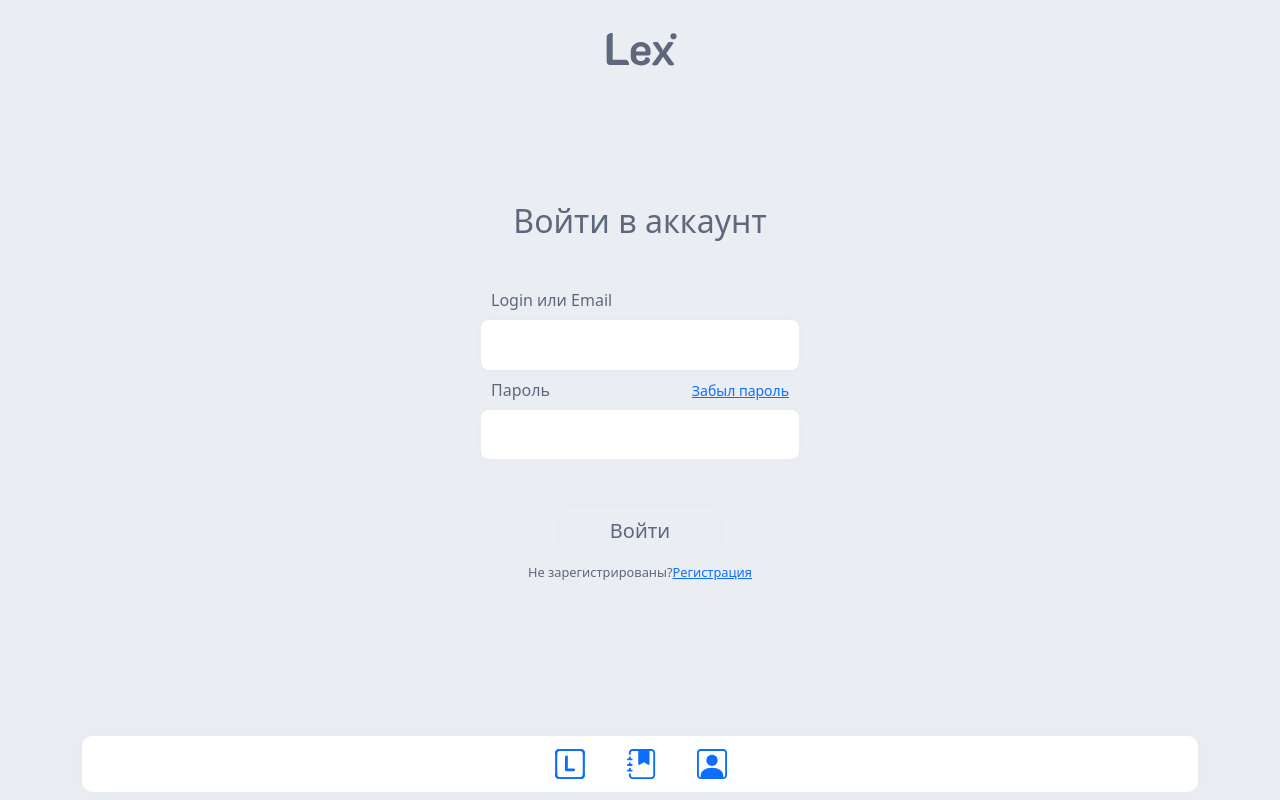
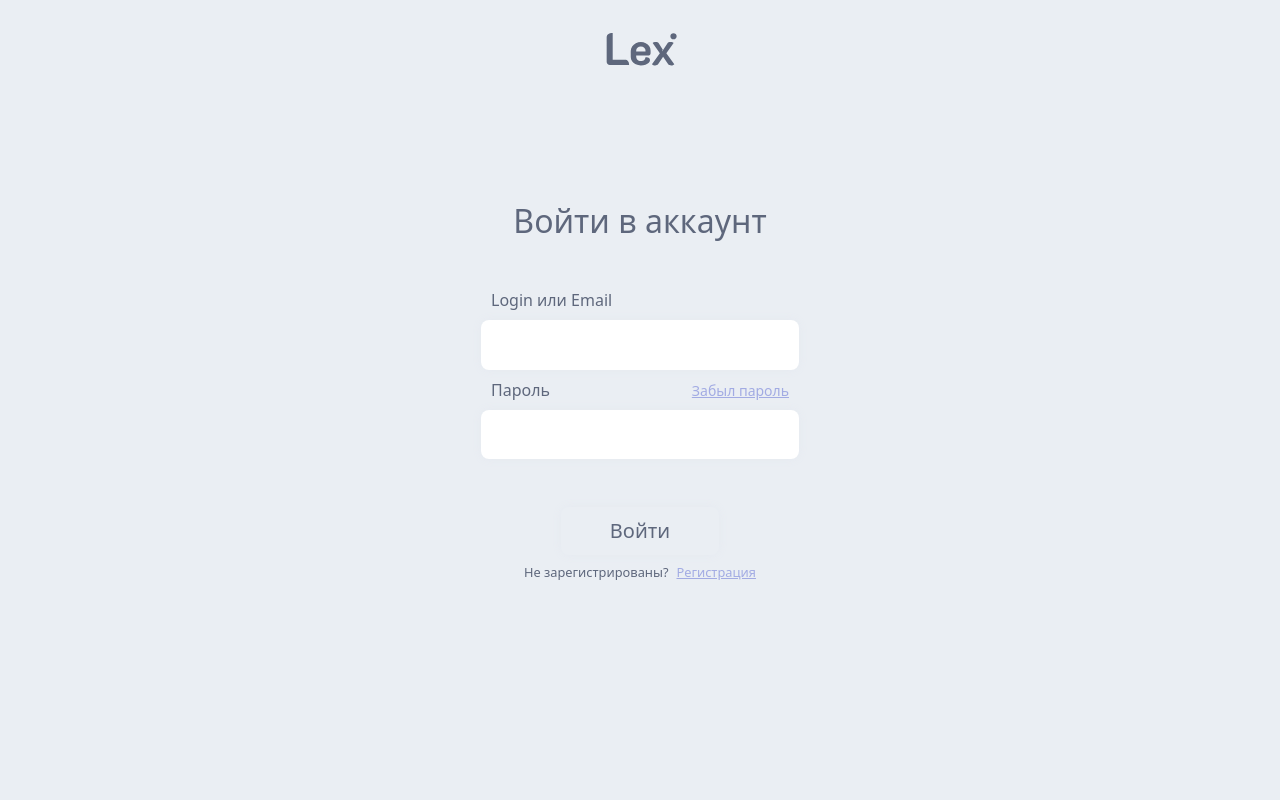
Before and after one commit to Holid4y/Lexi_client, a React (Vite) app: page /login in a window 1280 px wide. Built offline with nearby package versions, Linux system fonts and the light colour scheme.

Commit message:
Убрал навигацию на Login

```diff
--- a/assets/css/style.css
+++ b/assets/css/style.css
@@ -78,7 +78,7 @@ main{
 
 .btn-primary-auth{
     border-radius: 20px;
-    background-color: var(--box-shadow-color);
+    background-color: var(--disabled-bg);
     color: #FFFFFF;
     box-shadow: 0px 0px 10px var(--box-shadow-color);
 }
@@ -109,6 +109,9 @@ footer{
 .change a {
     padding-right: 10px;
     font-size: 14px;
+}
+.link-color a {
+    color: var(--bs-link-color);
 }
 
 
@@ -294,12 +297,12 @@ footer{
 .statistic h4{
     font-size: 30px;
     font-weight: bold;
-    color: #dee2e6;
+    color: white;
 }
 .statistic span{
     padding: 0px 0px 5px 10px;
     font-size: 12px;
-    color: #dee2e6;
+    color: white;
 }
 
 .bg-card-dark{
--- a/src/App.jsx
+++ b/src/App.jsx
@@ -1,27 +1,21 @@
-// React
 import { useEffect } from 'react';
-import { BrowserRouter as Router, Routes, Route } from 'react-router-dom';
-// Redux
-import { useDispatch, useSelector } from "react-redux";
-import { setIsAuth } from "./common/reducers/authSlice";
+import { BrowserRouter as Router, Routes, Route, useLocation } from 'react-router-dom';
+import { useDispatch, useSelector } from 'react-redux';
+import { setIsAuth } from './common/reducers/authSlice';
 import { setTheme } from './common/reducers/themeSlice';
-// JWT
 import { checkAccessTokenValidity } from './common/reducers/authSlice';
-
-
 import Navigation from './common/components/Navigation';
-import Home from "./pages/home/Home";
-import Login from "./pages/auth/login/Login";
-import BookList from "./pages/books/BookList";
-import BookRetrieve from "./pages/book-retrieve/BookRetrieve";
-import BookmarkList from "./pages/bookmark-list/BookmarkList";
+import Home from './pages/home/Home';
+import Login from './pages/auth/login/Login';
+import BookList from './pages/books/BookList';
+import BookRetrieve from './pages/book-retrieve/BookRetrieve';
+import BookmarkList from './pages/bookmark-list/BookmarkList';
 import Recognize from './pages/training/recognize/Recognize';
 import Reproduce from './pages/training/reproduce/Reproduce';
 import WordList from './pages/word-list-user/WordList';
-import Profile from "./pages/profile/ProfileUser";
-import LvlSettings from "./pages/profile/lvlSettings";
+import Profile from './pages/profile/ProfileUser';
+import LvlSettings from './pages/profile/lvlSettings';
 import Statistic from './pages/statistic-user/Statistic';
-
 
 function App() {
   const dispatch = useDispatch();
@@ -29,10 +23,8 @@ function App() {
   const { darkTheme } = useSelector(state => state.theme);
 
   useEffect(() => {
-    // Проверяем токен при загрузке приложения
     dispatch(checkAccessTokenValidity());
 
-    // Загружаем тему из localStorage при загрузке приложения
     const storedTheme = localStorage.getItem('theme');
     if (storedTheme) {
       dispatch(setTheme(storedTheme === 'dark'));
@@ -42,38 +34,39 @@ function App() {
   }, [dispatch]);
 
   useEffect(() => {
-    // Применяем тему при изменении значения darkTheme
     const theme = darkTheme ? 'dark' : 'light';
     document.documentElement.setAttribute('data-bs-theme', theme);
     localStorage.setItem('theme', theme);
   }, [darkTheme]);
 
-
   return (
     <Router>
-      <>
       <div>
+        <ConditionalNavigation />
         <Routes>
           <Route path="/" element={<Home />} />
           <Route path="/books" element={<BookList />} />
-            <Route path="/book/:slug/:page" element={<BookRetrieve />} />
+          <Route path="/book/:id" element={<BookRetrieve />} />
           <Route path="/bookmarks" element={<BookmarkList />} />
           <Route path="/login" element={<Login />} />
-
           <Route path="/training/recognize" element={<Recognize />} />
           <Route path="/training/reproduce" element={<Reproduce />} />
           <Route path="/word-list" element={<WordList />} />
-
           <Route path="/profile" element={<Profile />} />
           <Route path="/statistic" element={<Statistic />} />
           <Route path="/lvl-settings" element={<LvlSettings />} />
           {/* Другие маршруты */}
         </Routes>
       </div>
-      </>
-      <Navigation />
     </Router>
   );
 }
 
+function ConditionalNavigation() {
+  const location = useLocation();
+  const hideNavigationPaths = ['/login', '/register']; // пути, на которых не нужно показывать навигацию
+
+  return hideNavigationPaths.includes(location.pathname) ? null : <Navigation />;
+}
+
 export default App;
--- a/src/pages/auth/login/Login.jsx
+++ b/src/pages/auth/login/Login.jsx
@@ -33,14 +33,14 @@ const Login = () => {
               </div>
 
               <div className="mb-5">
-                  <label for="password" className="form-label">Пароль</label><span className="change"><a href="/html/change_pass.html">Забыл пароль</a></span>
+                  <label for="password" className="form-label">Пароль</label><span className="change link-color"><a href="/html/change_pass.html">Забыл пароль</a></span>
                   <input type="password" className="form-control py-2-5" id="password" value={password} onChange={(e) => setPassword(e.target.value)} />
               </div>
 
               <div className="text-center">
                   <a type="submit" onClick={handleLogin} className="btn btn-lg btn-primary-auth px-5 mb-2">Войти</a>
-                  <p className="fs-8">
-                      <span>Не зарегистрированы?</span>
+                  <p className="fs-8 link-color">
+                      <span className='pe-2'>Не зарегистрированы?</span>
                       <a href="/html/register.html">Регистрация</a>
                   </p>
               </div>
```
Lines whose indentation alone changed are shown as unchanged.
